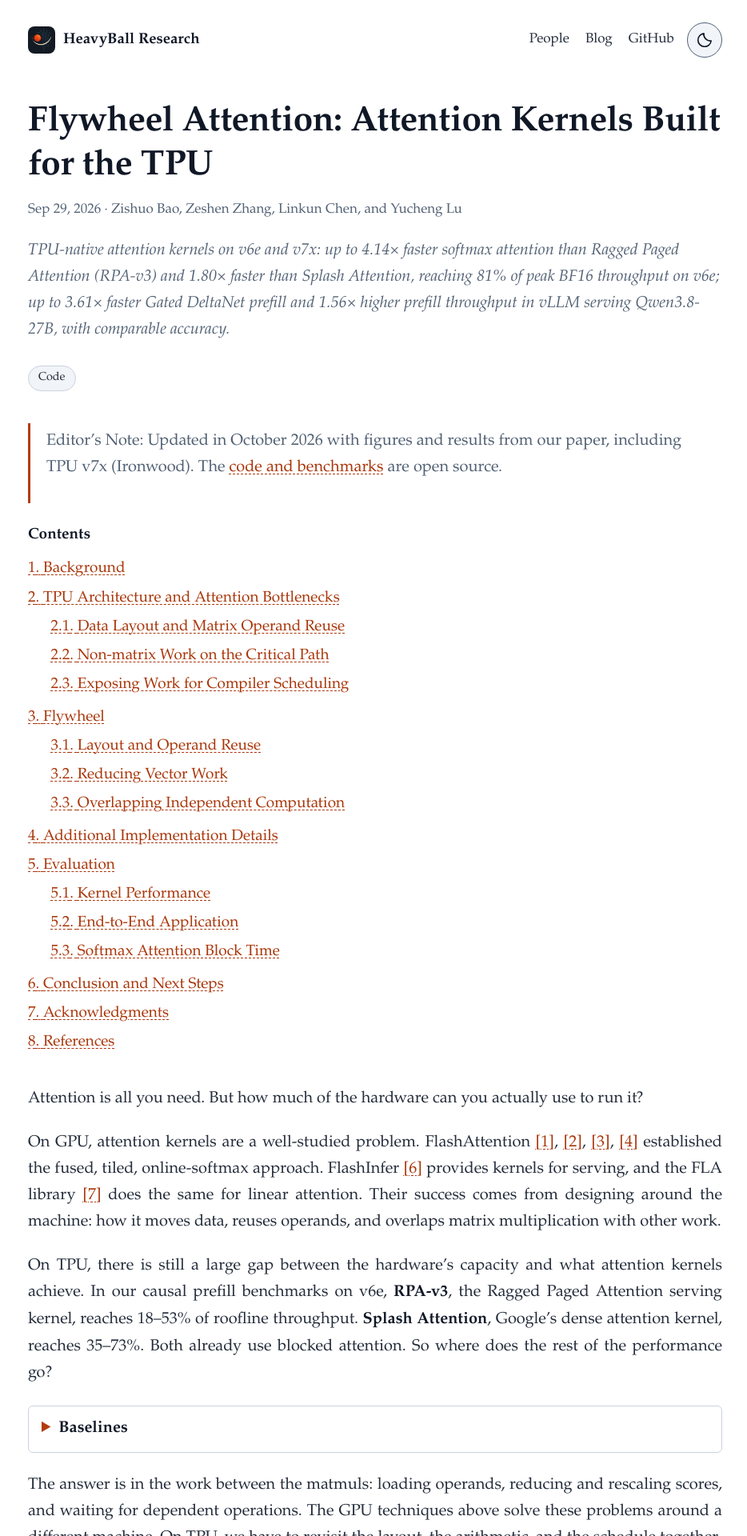
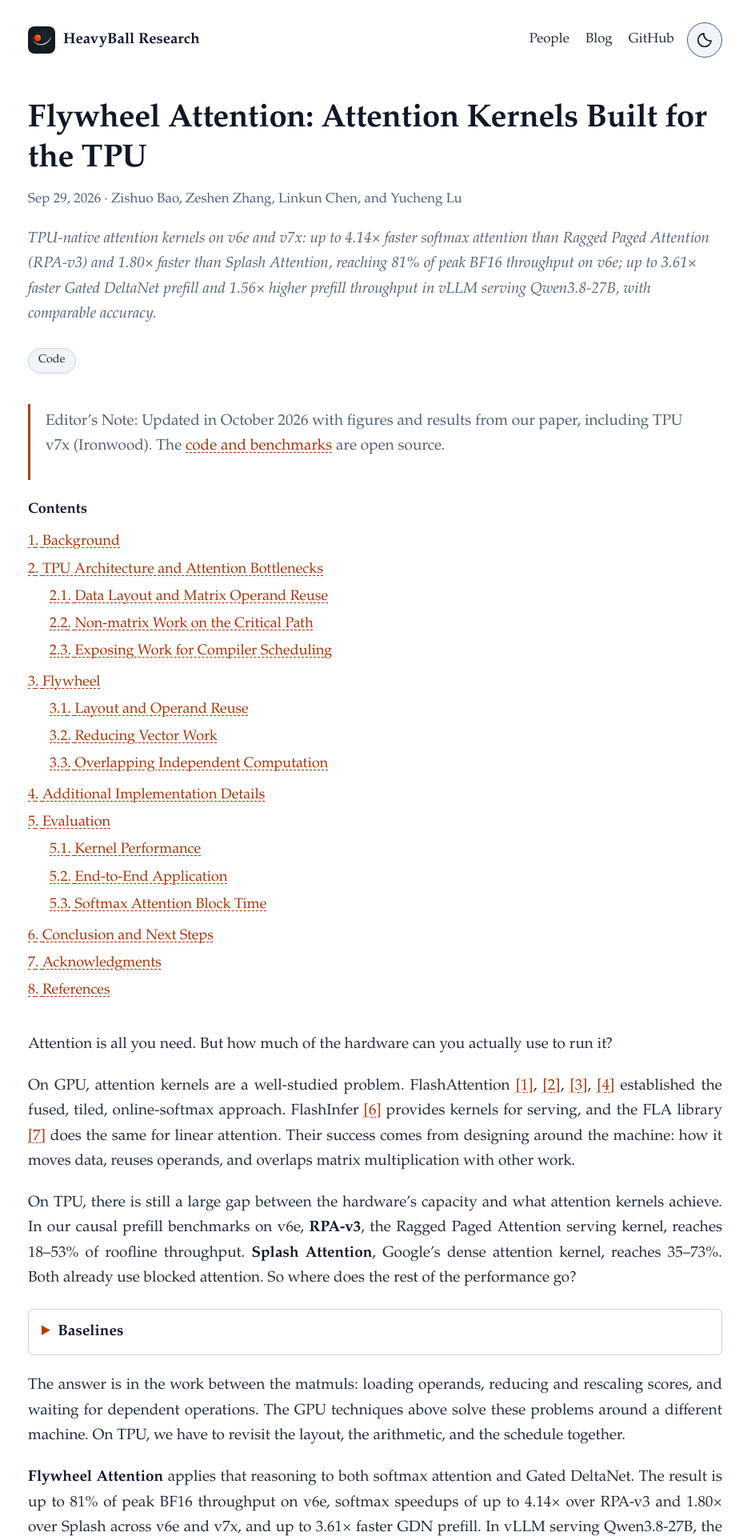
Before and after one commit to heavyball-research/heavyball-research.github.io, a Jekyll site: the page built from _posts/2026-09-29-attention-tpu.md, in a window 1280 px wide. Shown: the top 1920 px of the page at 80% size, without its empty margins (171-1105 px from the left). Built offline with Jekyll 4.4.1, drawn with Linux system fonts in a browser that asks for light colours.

Commit message:
Update font size.

```diff
--- a/assets/style.css
+++ b/assets/style.css
@@ -284,20 +284,20 @@
 
 /* Shared article sizes for the site-wide Palatino typography. */
 .post {
-  font-size: 20px;
+  font-size: 19px;
   line-height: 1.65;
 }
-.post h1 { font-size: clamp(34px, 4vw, 44px); }
-.post h2 { font-size: 34px; margin-top: 1.7em; }
-.post h3 { font-size: 26px; }
-.post .post-toc { font-size: 19px; }
+.post h1 { font-size: clamp(32px, 4vw, 40px); }
+.post h2 { font-size: 32px; margin-top: 1.7em; }
+.post h3 { font-size: 25px; }
+.post .post-toc { font-size: 18px; }
 .post figcaption { font-size: 17px; }
 .post .meta { font-size: 17px; }
-.post details > summary { font-size: 20px; }
+.post details > summary { font-size: 19px; }
 @media (max-width: 600px) {
-  .post { font-size: 19px; }
-  .post h2 { font-size: 29px; }
-  .post h3 { font-size: 24px; }
+  .post { font-size: 18px; }
+  .post h2 { font-size: 28px; }
+  .post h3 { font-size: 23px; }
   .post .post-toc { font-size: 18px; }
 }
 
```
Also changed, not shown: index.md (+1 -1 lines).
